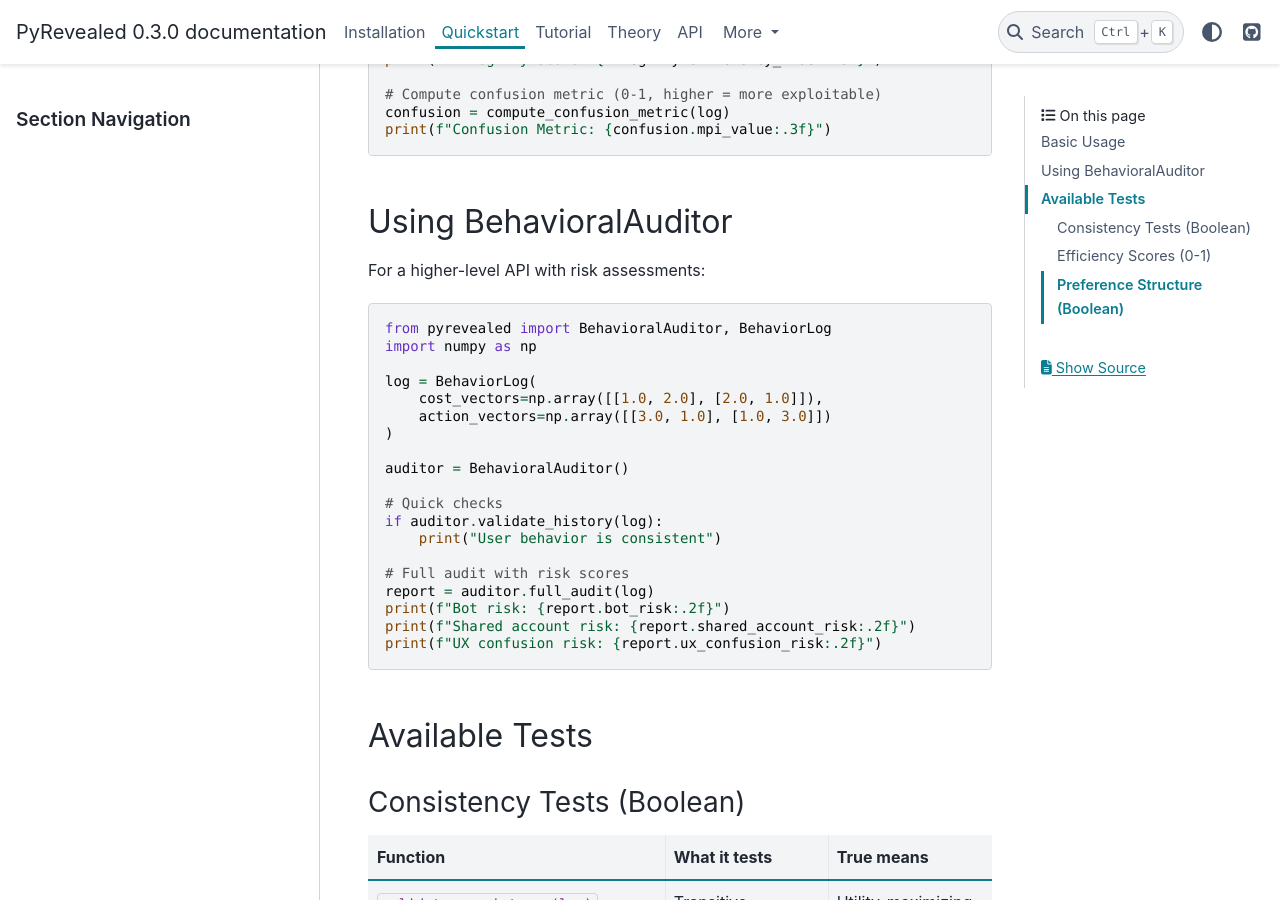
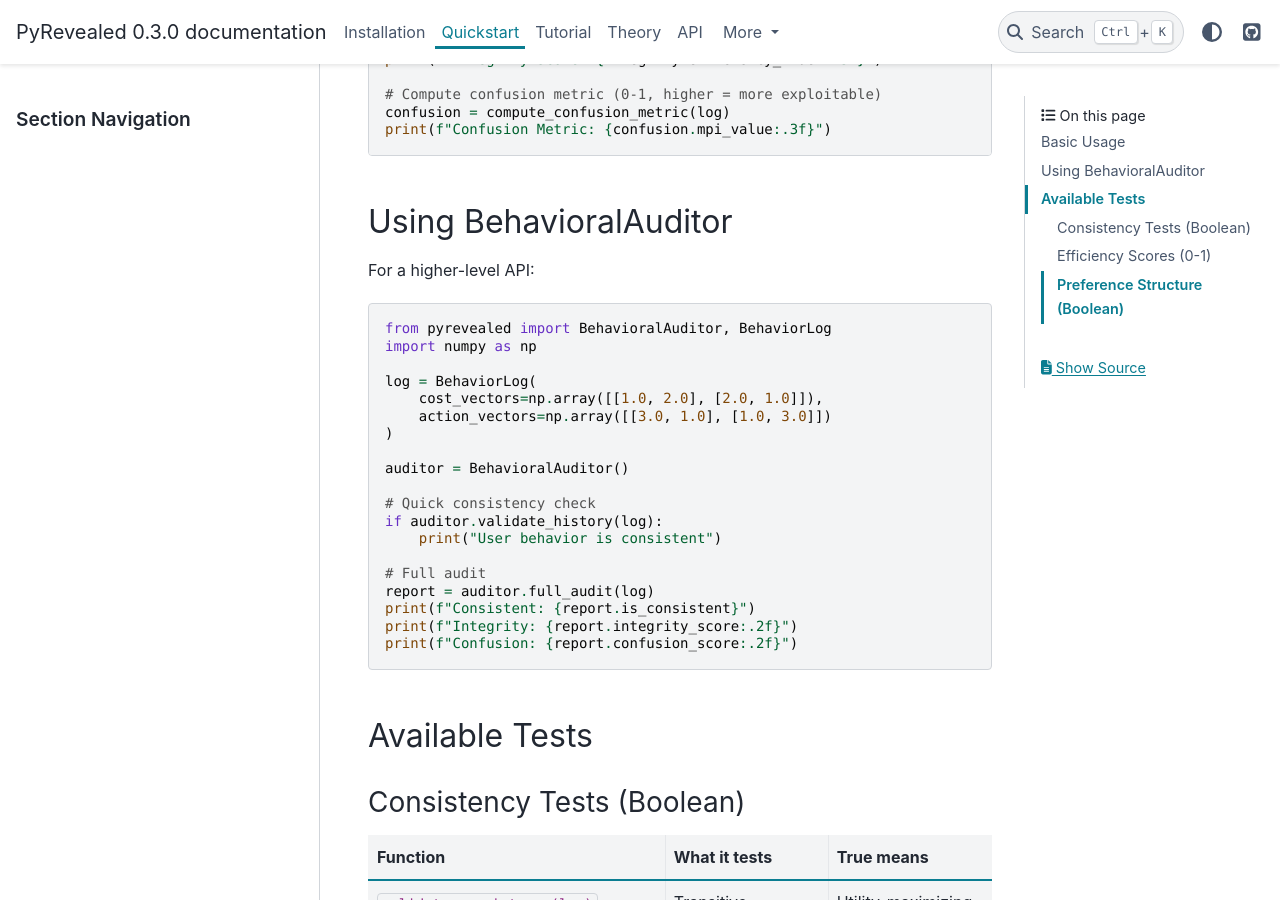
Before and after one commit to rawatpranjal/PyRevealed, a Sphinx documentation site: the page built from docs/quickstart.rst, in a window 1280 px wide and 900 px high, scrolled down 673 px. Built offline with Sphinx 7.4.7 and the PyData theme 0.15.4, drawn with Linux system fonts in a browser that asks for light colours.

Commit message:
Remove remaining bot/shared account claims from docs
- Updated quickstart.rst to use new AuditReport API without risk fields
- Removed "bot detection" mention from scaling.rst

🤖 Generated with [Claude Code](https://claude.com/claude-code)

Co-Authored-By: Claude Opus 4.5 <noreply@anthropic.com>

```diff
--- a/docs/quickstart.rst
+++ b/docs/quickstart.rst
@@ -38,7 +38,7 @@ Create a behavior log and run consistency checks:
 Using BehavioralAuditor
 -----------------------
 
-For a higher-level API with risk assessments:
+For a higher-level API:
 
 .. code-block:: python
 
@@ -52,15 +52,15 @@ For a higher-level API with risk assessments:
 
    auditor = BehavioralAuditor()
 
-   # Quick checks
+   # Quick consistency check
    if auditor.validate_history(log):
        print("User behavior is consistent")
 
-   # Full audit with risk scores
+   # Full audit
    report = auditor.full_audit(log)
-   print(f"Bot risk: {report.bot_risk:.2f}")
-   print(f"Shared account risk: {report.shared_account_risk:.2f}")
-   print(f"UX confusion risk: {report.ux_confusion_risk:.2f}")
+   print(f"Consistent: {report.is_consistent}")
+   print(f"Integrity: {report.integrity_score:.2f}")
+   print(f"Confusion: {report.confusion_score:.2f}")
 
 Available Tests
 ---------------
--- a/docs/scaling.rst
+++ b/docs/scaling.rst
@@ -6,7 +6,7 @@ Performance
    The O(T^3) Floyd-Warshall bottleneck is parallelized via Numba JIT with ``prange``,
    enabling 100K+ observations. The k-loop has dependencies, but the i-loop parallelizes
    across cores - combined with JIT caching, this makes revealed preference practical
-   for production bot detection and user scoring at scale.
+   for production behavioral analysis at scale.
 
 PyRevealed is designed to scale to **big-tech level data volumes** with up to 100,000+ observations per user session.
 
```
